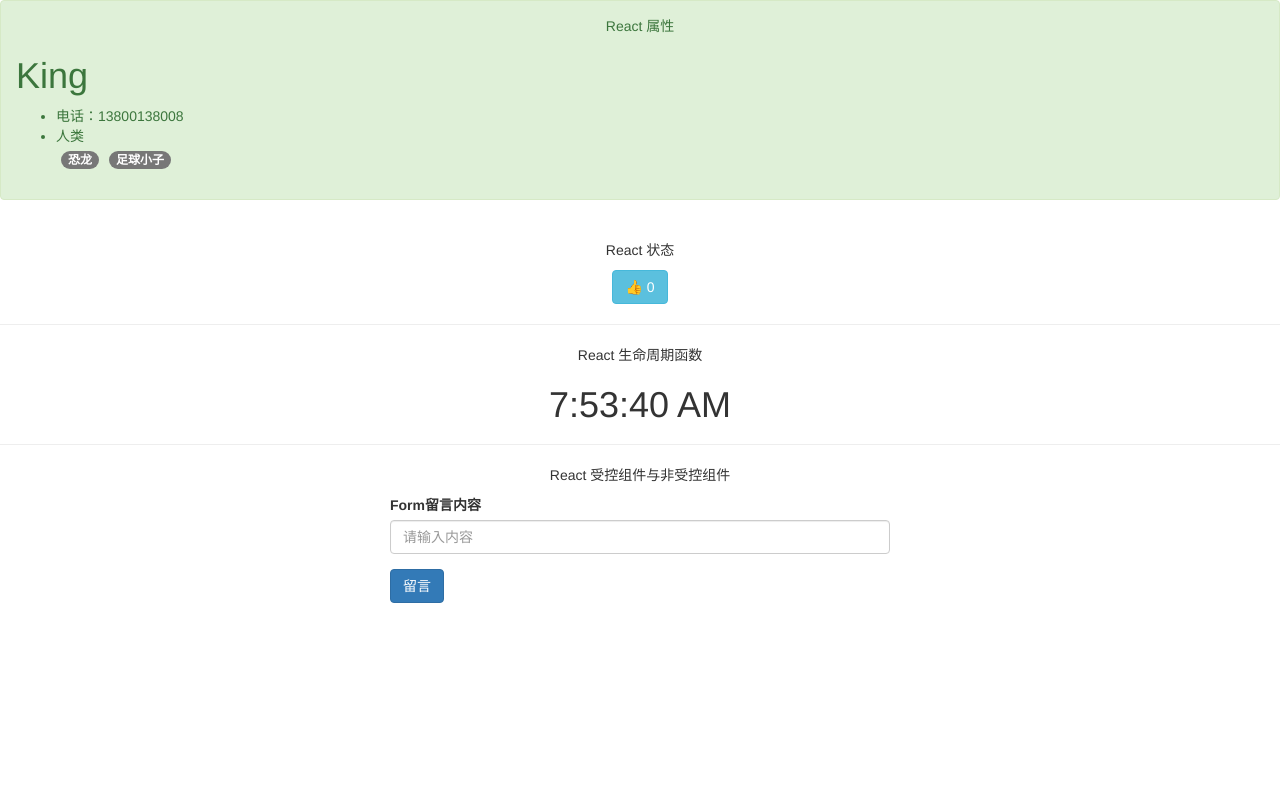
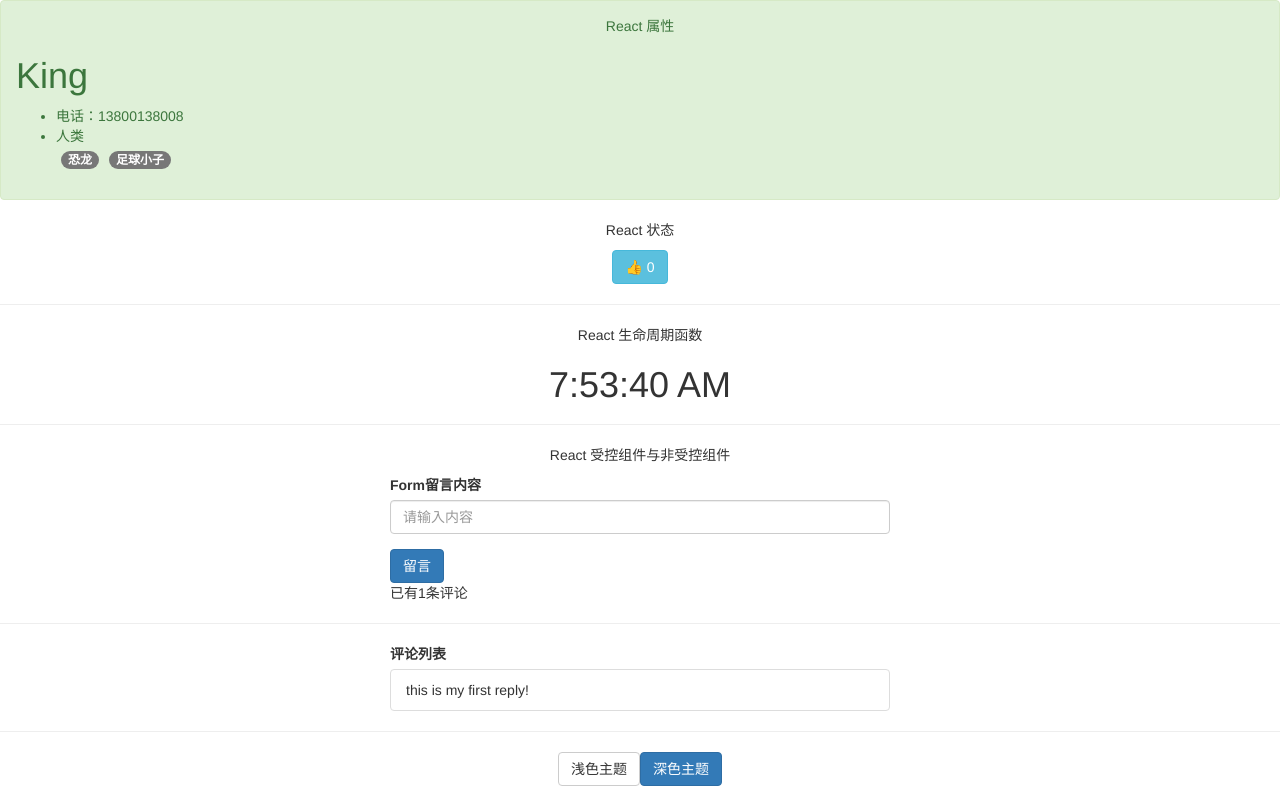
Before and after one commit to leforyou/react_simple, a React (Create React App) app: page / in a window 1280 px wide. Built offline with nearby package versions, Linux system fonts and the light colour scheme.

Commit message:
评论列表

```diff
--- a/src/App.js
+++ b/src/App.js
@@ -5,17 +5,28 @@ import './bootstrap.css';
 import NameCard from './components/NameCard';//人物名片
 import LikesButton from './components/LikesButton';//点赞
 import DigitalClock from './components/DigitalClock';//时钟
-import CommentBox from './components/CommentBox';//
+import CommentBox from './components/CommentBox';//表单
+import CommentList from './components/CommentList';//评论列表
+
+import Context from './components/Context';//评论列表
 
 class App extends Component {
+  constructor(props){
+    super(props);
+    this.state = {
+      comments: ['this is my first reply!']
+    }
+    this.addComment = this.addComment.bind(this);
+  }
   render() {
     let tags = ['恐龙','足球小子'];
+    const { comments } = this.state;
     return (
       <div className="App">
 
         <NameCard name="King" number={13800138000+8} isHuman tags={tags}/>
 
-        <br/>
+
 
         <LikesButton/>
 
@@ -25,11 +36,24 @@ class App extends Component {
 
         <hr/>
 
-        <CommentBox/>
+        <CommentBox commentsLength={comments.length} onAddComment={this.addComment}/>
+
+        <hr/>
+
+        <CommentList comments={comments}/>
+
+        <hr/>
+
+        <Context/>
 
       </div>
     );
   }
+  addComment(comment){
+    this.setState({
+      comments:[...this.state.comments,comment]
+    })
+  }
 }
 
 export default App;
--- a/src/components/CommentBox.js
+++ b/src/components/CommentBox.js
@@ -16,12 +16,14 @@ export default class CommentBox extends Component {
                     <input className="form-control" type="text" placeholder="请输入内容"  ref={(textInput)=>{this.textInput = textInput}}/>
                 </div>
                 <button type="submit" className="btn btn-primary" onClick={this.handleSubmit.bind(this)}>留言</button>
+                <p>已有{this.props.commentsLength}条评论</p>
             </form>
         </div>
         )
     }
     handleSubmit(event){
-        alert(this.textInput.value);
+        //alert(this.textInput.value);//输入框的取值方法
+        this.props.onAddComment(this.textInput.value);
         event.preventDefault();
     }
 }
--- /dev/null
+++ b/src/components/CommentList.js
@@ -0,0 +1,29 @@
+import React from 'react'
+
+const CommentList = ({comments}) => {
+    return (
+        <div  style={{'width':'500px','margin':'auto'}}>
+            <label>评论列表</label>
+            <ul className="list-group">
+                {
+                    comments.map((item,index) => {
+                        return <li key={index} className="list-group-item">{item}</li>
+                    })
+                }
+            </ul>
+        </div>
+    )
+};
+export default CommentList;
+
+/*
+export default class CommentList extends Component {
+  render() {
+    return (
+      <div className="">
+
+      </div>
+    )
+  }
+}
+*/
--- /dev/null
+++ b/src/components/Context.js
@@ -0,0 +1,32 @@
+import React, { Component } from 'react'
+
+
+//context是React V16.3版本才有的，它是方便同级的兄弟或父父级组件的之间传递参数
+const themes = {
+    light:{
+        className:'btn btn-primary',
+        bgColor:'#eee',
+        color:'#000'
+    },
+    dark:{
+        className:'btn btn-light',
+        bgColor:'#222',
+        color:'#fff'
+    }
+}
+
+export default class Context extends Component {
+    constructor(props){
+        super(props);
+    }
+    render() {
+        return (
+        <div className="">
+            <div className="text-center">
+                <a href="javascript:" className="btn btn-default">浅色主题</a>
+                <a href="javascript:" className="btn btn-primary">深色主题</a>
+            </div>
+        </div>
+        )
+    }
+}
--- /dev/null
+++ b/src/theme_context.js
@@ -0,0 +1,6 @@
+import React from 'react'
+
+//类似vue兄弟组件传参 【vue Bus总线】
+const ThemeContext = React.createContext();
+
+export default ThemeContext;
```
